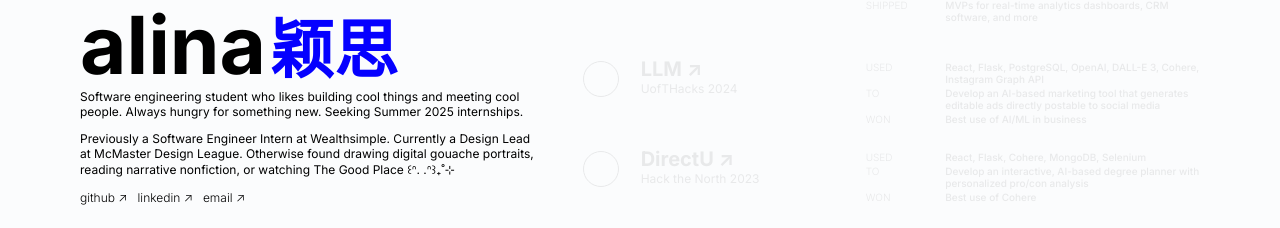
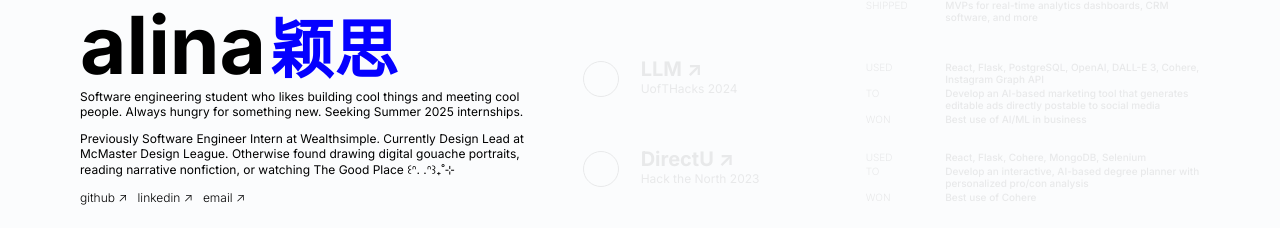
Before and after one commit to charcoalyy/portfolio, a React (Vite) app: page / in a window 1280 px wide. Shown: the part 535-763 px from the top of the page. Built offline with nearby package versions, Linux system fonts and the light colour scheme.

Commit message:
minor grammar fix

```diff
--- a/src/components/constants/about.ts
+++ b/src/components/constants/about.ts
@@ -1,5 +1,5 @@
 export const about = {
   bio: "Software engineering student who likes building cool things and meeting cool people. Always hungry for something new. Seeking Summer 2025 internships.",
   current:
-    "Previously a Software Engineer Intern at Wealthsimple. Currently a Design Lead at McMaster Design League. Otherwise found drawing digital gouache portraits, reading narrative nonfiction, or watching The Good Place ꒰ᐢ. .ᐢ꒱₊˚⊹",
+    "Previously Software Engineer Intern at Wealthsimple. Currently Design Lead at McMaster Design League. Otherwise found drawing digital gouache portraits, reading narrative nonfiction, or watching The Good Place ꒰ᐢ. .ᐢ꒱₊˚⊹",
 }
```
